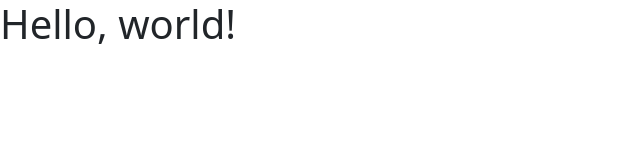
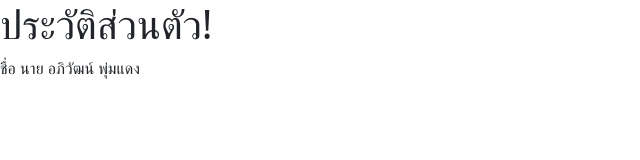
Before and after one commit to NineTeen1199/mysite, a plain HTML site: page index.html in a window 1280 px wide. Shown: the whole page, without its empty margins (0-640 px from the left). Drawn offline with nearby package versions, Linux system fonts and the light colour scheme.

Commit message:
Update index.html

```diff
--- a/index.html
+++ b/index.html
@@ -7,7 +7,8 @@
     <link href="https://cdn.jsdelivr.net/npm/bootstrap@5.3.7/dist/css/bootstrap.min.css" rel="stylesheet" integrity="sha384-LN+7fdVzj6u52u30Kp6M/trliBMCMKTyK833zpbD+pXdCLuTusPj697FH4R/5mcr" crossorigin="anonymous">
   </head>
   <body>
-    <h1>Hello, world!</h1>
+    <h1>ประวัติส่วนตัว!</h1>
     <script src="https://cdn.jsdelivr.net/npm/bootstrap@5.3.7/dist/js/bootstrap.bundle.min.js" integrity="sha384-ndDqU0Gzau9qJ1lfW4pNLlhNTkCfHzAVBReH9diLvGRem5+R9g2FzA8ZGN954O5Q" crossorigin="anonymous"></script>
+  <p>ชื่อ นาย อภิวัฒน์ พุ่มแดง  </p>
   </body>
 </html>
```
